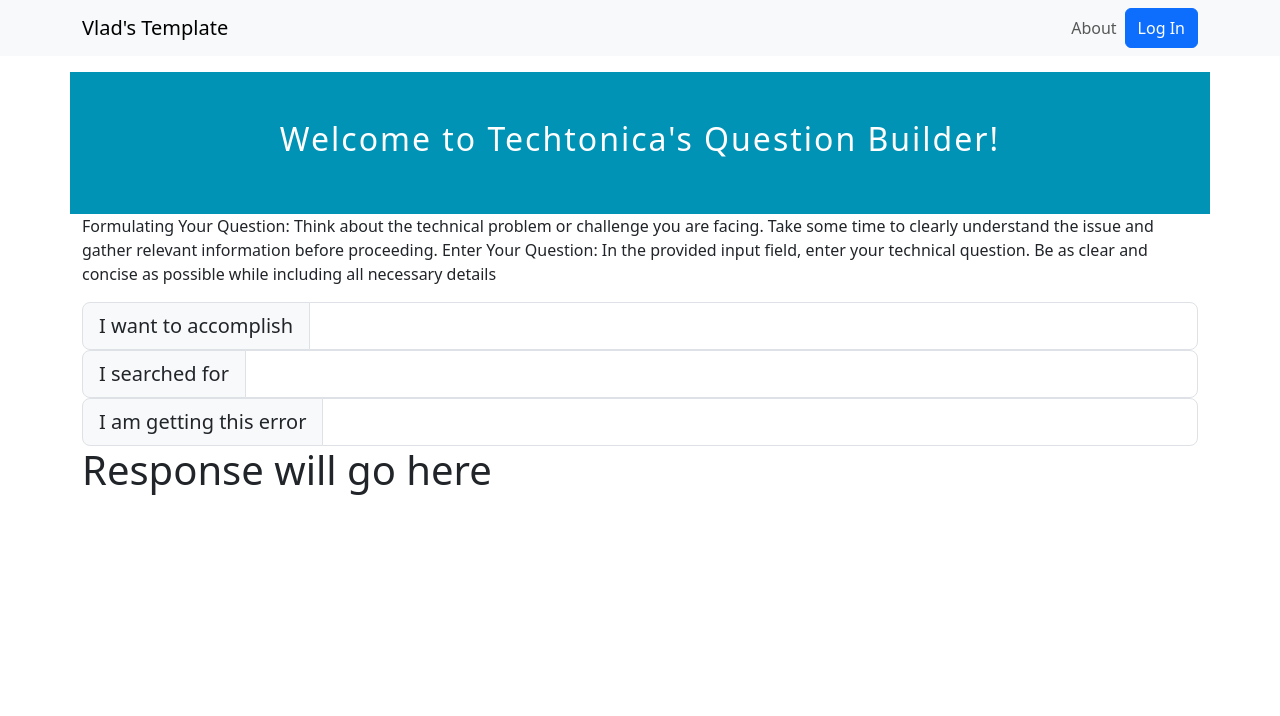
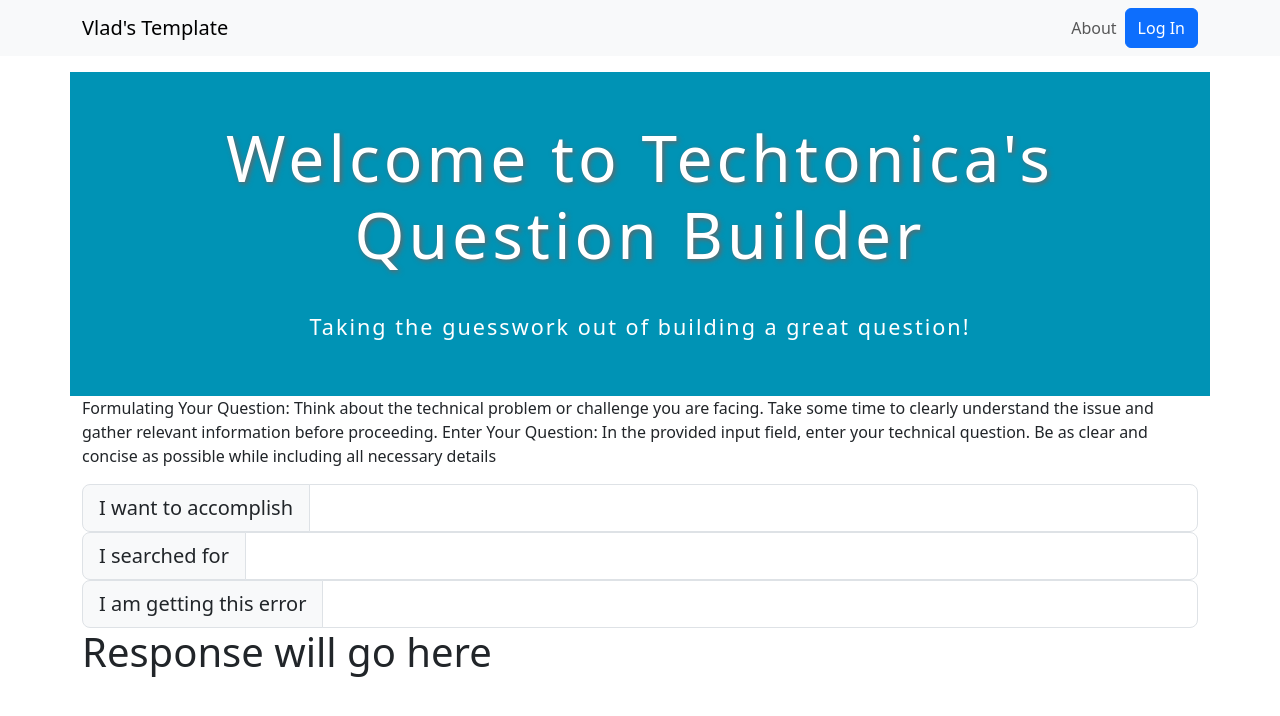
Before and after one commit to Roshanell/question-craft, a React (Vite) app: page / in a window 1280 px wide. Shown: the top 716 px of the page. Built offline with nearby package versions, Linux system fonts and the light colour scheme.

Commit message:
added and formatted tagline

```diff
--- a/src/components/HeroSection.css
+++ b/src/components/HeroSection.css
@@ -16,9 +16,19 @@
     color: white;
 }
 
-.large-white-text {
+.h1-white-text {
     color: white;
-    font-size: 2em;
+    text-shadow: 2px 2px 5px #666;
+    margin: 2.5rem 0;
+    font-size: 4em;
+    letter-spacing: 4px;
+    text-align: center;
+}
+
+.h3-white-text {
+    color: white;
+    margin: .5rem 0;
+    font-size: 1.35em;
     letter-spacing: 2px;
     text-align: center;
 }
--- a/src/components/HeroSection.jsx
+++ b/src/components/HeroSection.jsx
@@ -4,7 +4,8 @@ import '/src/components/HeroSection.css'
 function HeroSection() {
 	return (
 		<div class="row row_center blue-background">
-			<h1 class="large-white-text">Welcome to Techtonica's Question Builder!</h1>
+			<h1 class="h1-white-text">Welcome to Techtonica's Question Builder</h1>
+            <h3 class="h3-white-text"> Taking the guesswork out of building a great question!</h3>
 		</div>
 	);
 }
```
